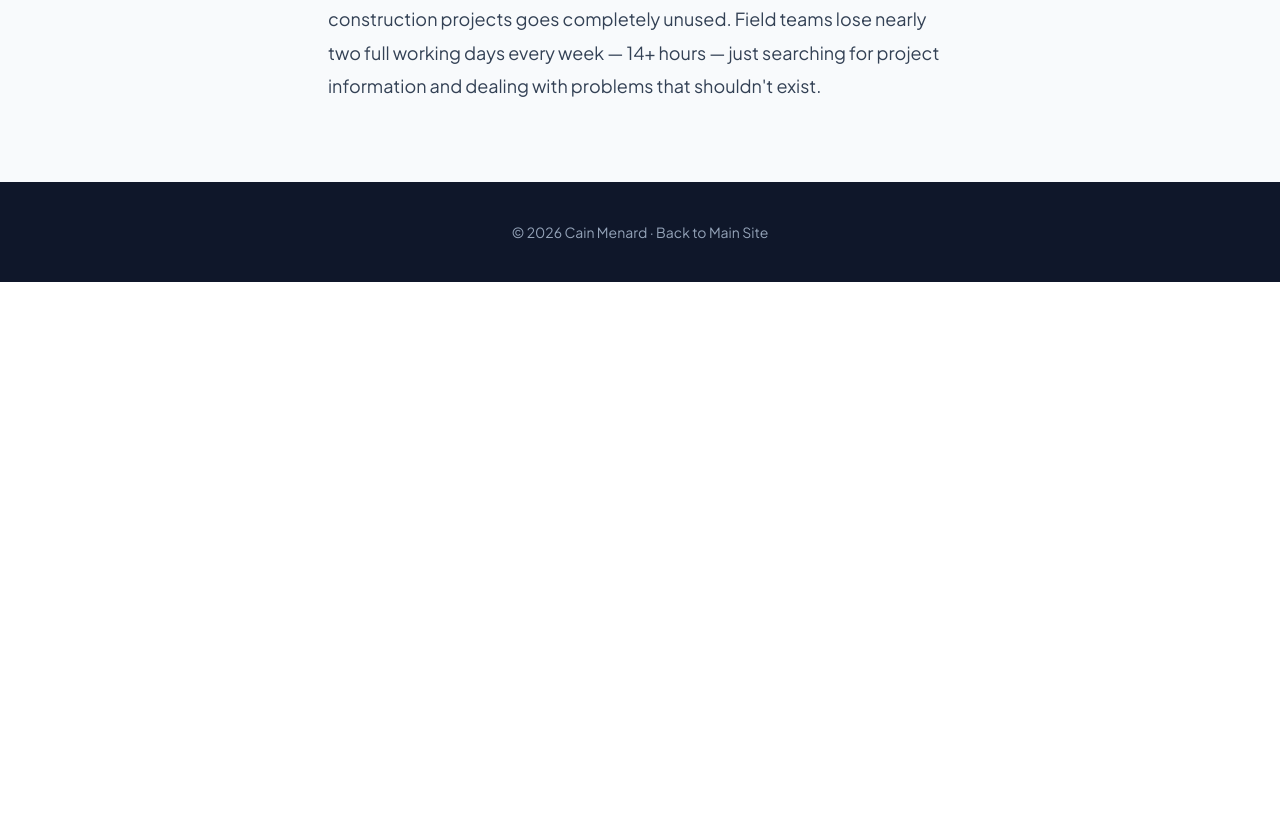
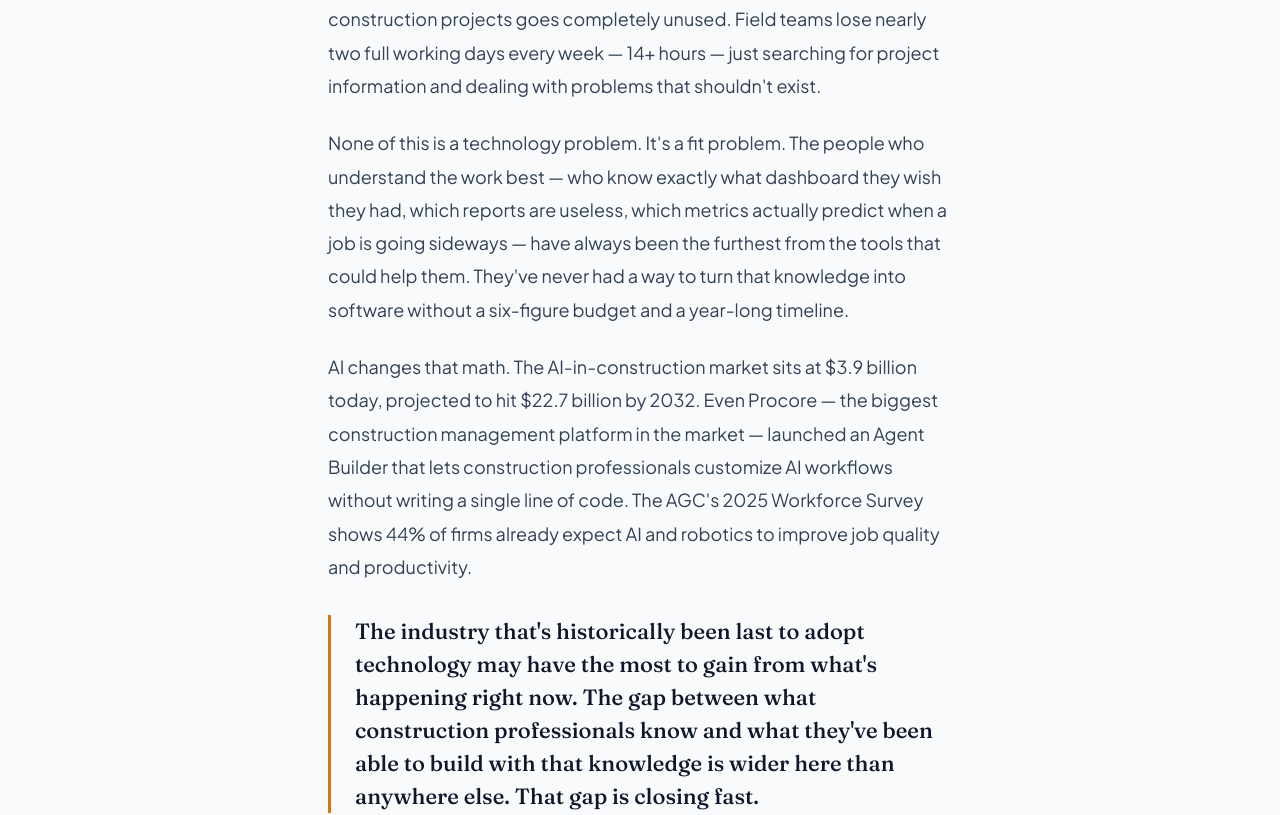
Before and after one commit to cainmenard/cainmenard-portfolio, a Next.js app: page /ai-evolution in a window 1280 px wide. Shown: the part 9020-9835 px from the top of the page. Before the commit the page ends 9302 px from the top, so only its background shows below. Built offline with nearby package versions, Linux system fonts and the light colour scheme.

Commit message:
Add closing paragraphs to industry productivity section
Covers the fit problem, AI-in-construction market projections ($3.9B to
$22.7B by 2032), Procore Agent Builder, and AGC 2025 workforce data.

https://claude.ai/code/session_01C5vwmtjMcJQbdG14TuMd7M

```diff
--- a/src/app/ai-evolution/page.js
+++ b/src/app/ai-evolution/page.js
@@ -516,6 +516,27 @@ export default function AIEvolution() {
                   hours&nbsp;&mdash; just searching for project information and dealing with problems that
                   shouldn&apos;t exist.
                 </p>
+                <p>
+                  None of this is a technology problem. It&apos;s a fit problem. The people who understand the
+                  work best&nbsp;&mdash; who know exactly what dashboard they wish they had, which reports are
+                  useless, which metrics actually predict when a job is going sideways&nbsp;&mdash; have always
+                  been the furthest from the tools that could help them. They&apos;ve never had a way to turn
+                  that knowledge into software without a six-figure budget and a year-long timeline.
+                </p>
+                <p>
+                  AI changes that math. The AI-in-construction market sits at $3.9 billion today, projected to
+                  hit $22.7 billion by 2032. Even Procore&nbsp;&mdash; the biggest construction management
+                  platform in the market&nbsp;&mdash; launched an Agent Builder that lets construction
+                  professionals customize AI workflows without writing a single line of code. The AGC&apos;s 2025
+                  Workforce Survey shows 44% of firms already expect AI and robotics to improve job quality and
+                  productivity.
+                </p>
+                <p className="article-callout">
+                  The industry that&apos;s historically been last to adopt technology may have the most to gain
+                  from what&apos;s happening right now. The gap between what construction professionals know and
+                  what they&apos;ve been able to build with that knowledge is wider here than anywhere else. That
+                  gap is closing fast.
+                </p>
               </div>
             </div>
           </section>
```
